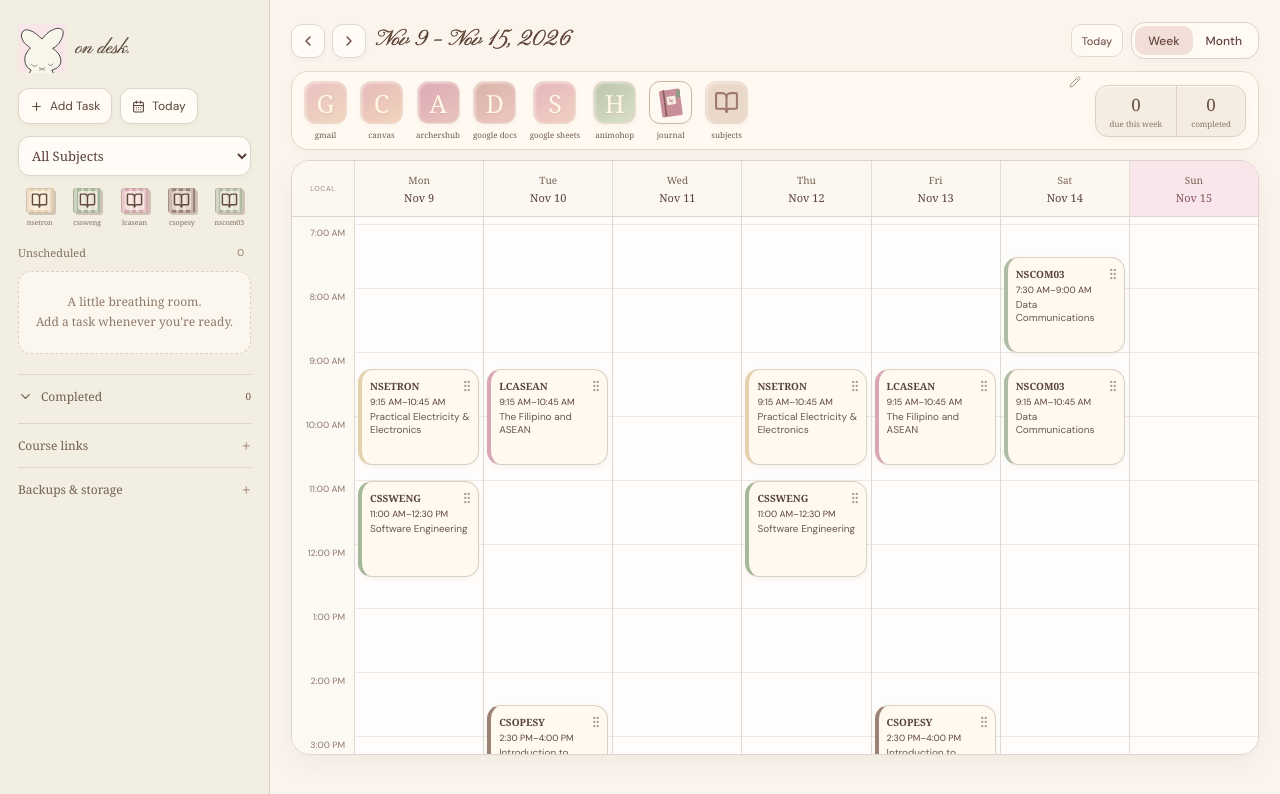
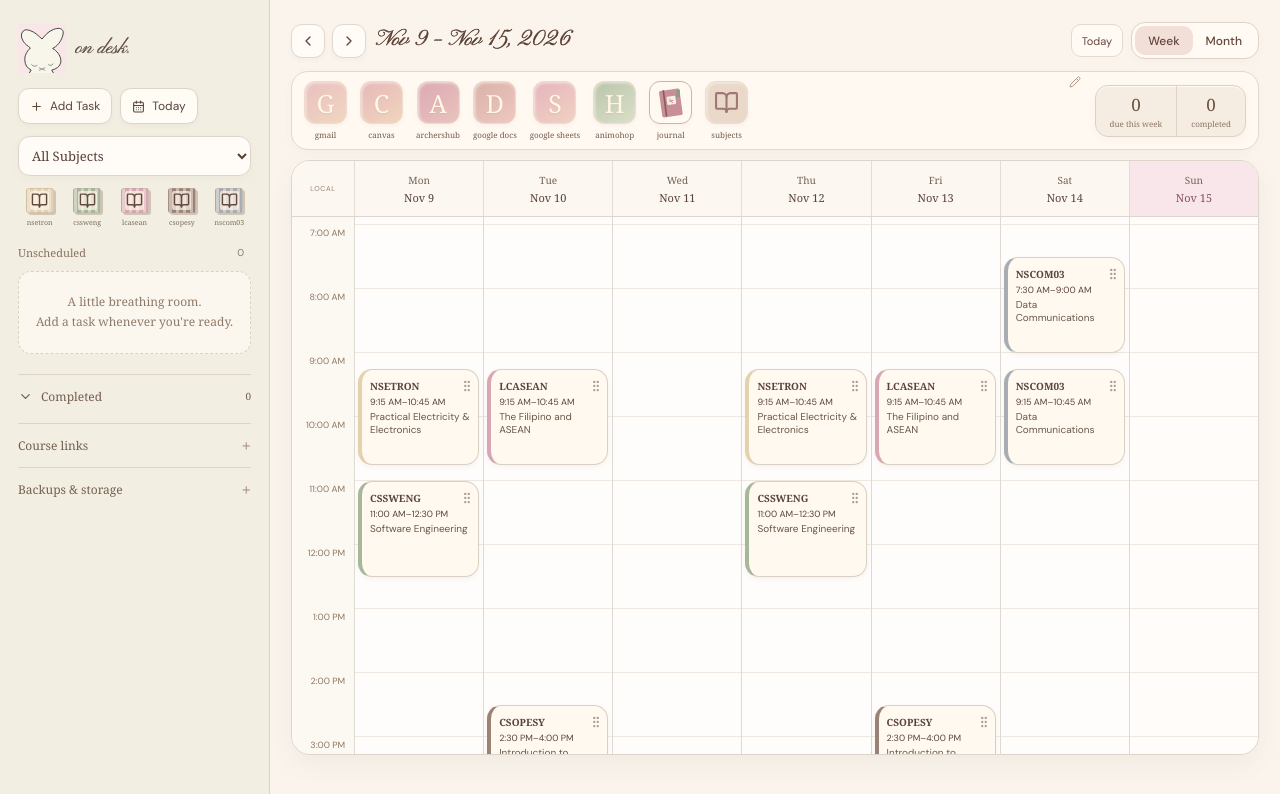
Before and after one commit to skyyde/On-desk, a React (Vite) app: page / in a window 1280 px wide. Shown: the top 794 px of the page. Built offline with nearby package versions, Linux system fonts and the light colour scheme; a web font is replaced by a local one.

Commit message:
Distinguish CSSWENG sage green from NSCOM03 stone gray

```diff
--- a/src/v2/constants.js
+++ b/src/v2/constants.js
@@ -5,7 +5,7 @@ export const SUBJECTS = [
   { id: 'LCASEAN', name: 'LCASEAN', color: '#D8A7B3', text: '#422C34', tint: '#F6E8EC' },
   { id: 'NSETRON', name: 'NSETRON', color: '#E4D1AE', text: '#51412F', tint: '#F5EDDC' },
   { id: 'CSSWENG', name: 'CSSWENG', color: '#A6B89A', text: '#30412F', tint: '#E8EEE3' },
-  { id: 'NSCOM03', name: 'NSCOM03', color: '#AEBCA3', text: '#34412F', tint: '#E8EEE2' },
+  { id: 'NSCOM03', name: 'NSCOM03', color: '#A8ADB3', text: '#303942', tint: '#E8EAED' },
   { id: 'Extracurricular', name: 'Extracurricular', color: '#E6BDC6', text: '#51343C', tint: '#F8EBEE' },
 ];
 export const QUICK_LINKS = [
```
